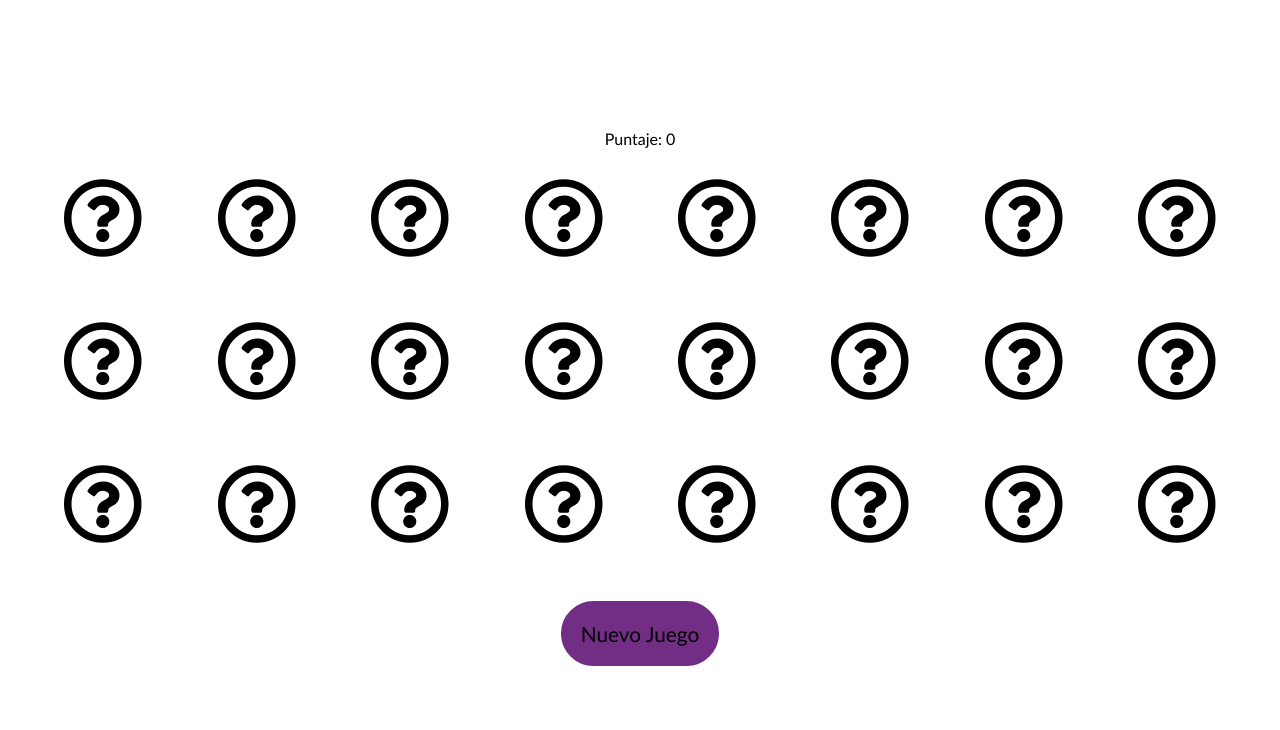
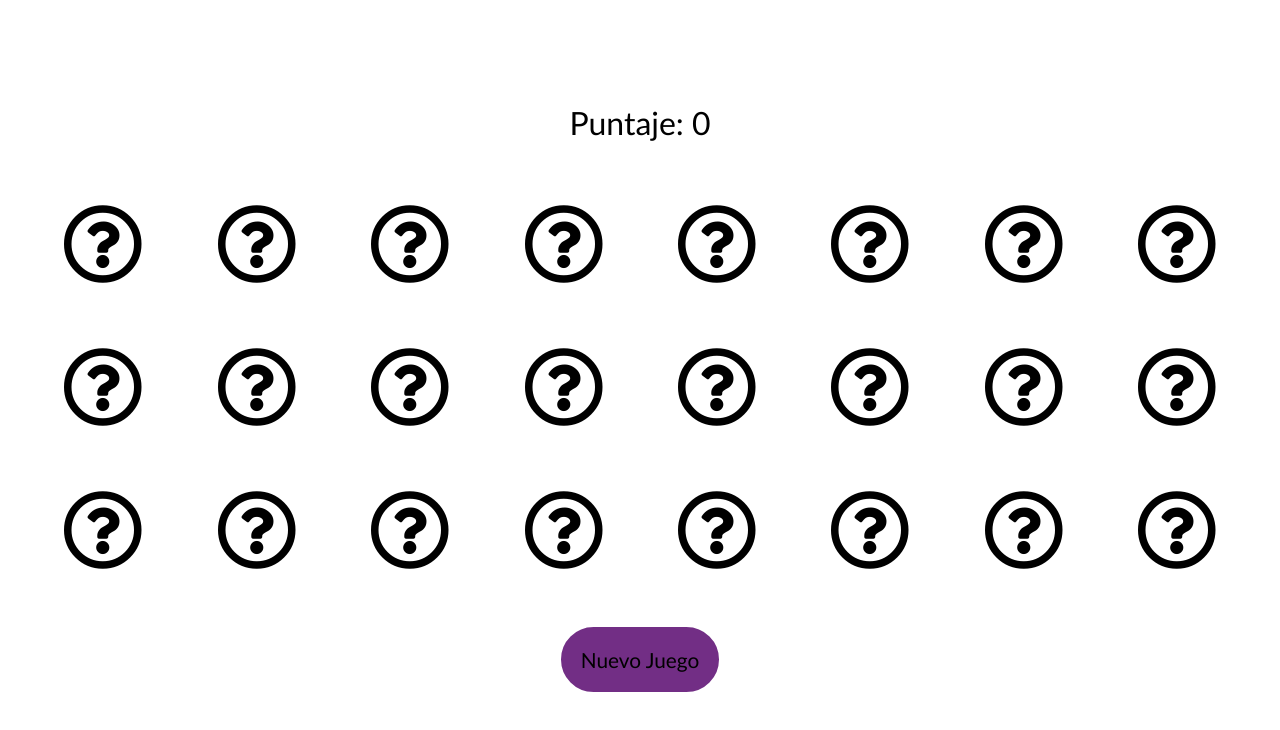
Before and after one commit to IvanMarte2403/Juego-Memorama-for-totalplayGaming, a plain HTML site: page index.html in a window 1280 px wide. Drawn offline with Linux system fonts and the light colour scheme.

Commit message:
Style de puntaje, maqueta lista para entrega

```diff
--- a/index.html
+++ b/index.html
@@ -10,7 +10,7 @@
 </head>
 
 <body>
-    <div id="puntaje"> Puntaje: 0 </div>
+    <div id="puntaje" class="puntajeTexto"> Puntaje: 0 </div>
 
     <!-- =======Tablero======= Contenedor Padres======== -->
     <div id="tablero">
--- a/style.css
+++ b/style.css
@@ -6,6 +6,7 @@
         --background: #fff;
         --background-tarjeta: #722E85;
         --background-tarjeta-gradiente: #C72627;
+        --font-size-header: 2rem;
     }
 
     /* =======Variables Globales====== */
@@ -32,6 +33,10 @@
         display: inline-block;
     }
 
+    .puntajeTexto{
+        font-size: var(--font-size-header);
+        margin-bottom: 1em;
+    }
     .area-tarjeta,
     .tarjeta,
     .cara {
```
